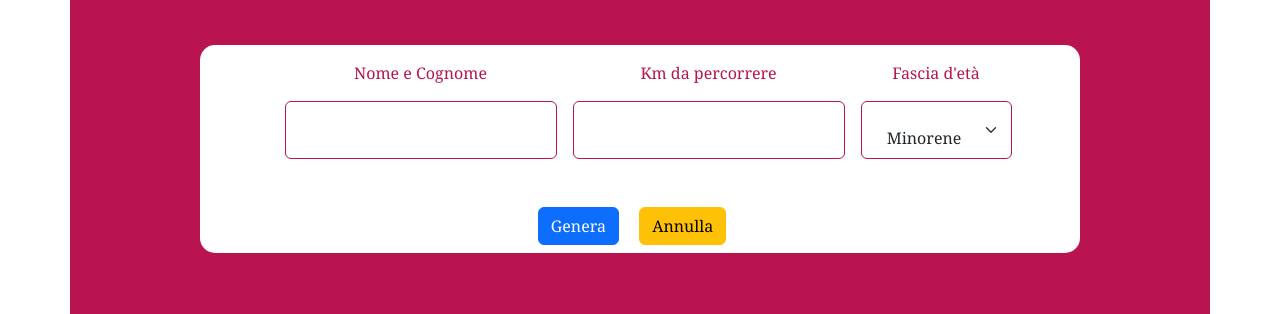
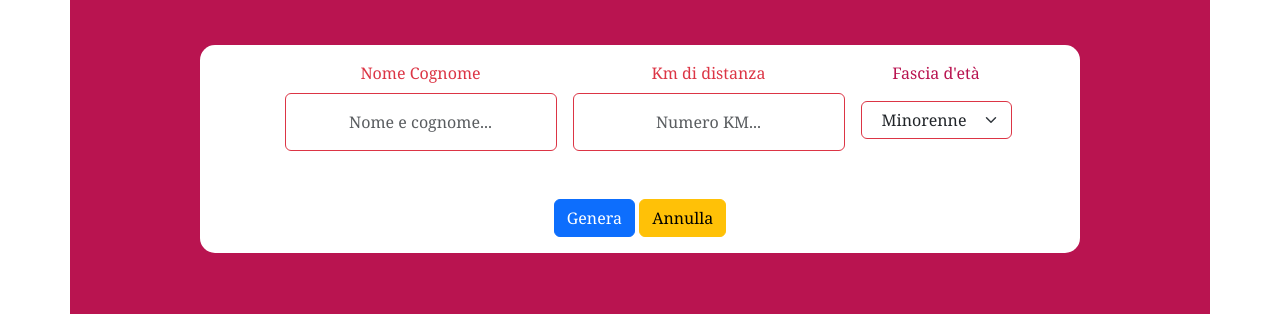
Before and after one commit to sisdream/js-biglietto-treno-form, a plain HTML site: page index.html in a window 1280 px wide. Shown: the part 83-397 px from the top of the page. Drawn offline with nearby package versions, Linux system fonts and the light colour scheme.

Commit message:
feat: form

```diff
--- a/css/style.css
+++ b/css/style.css
@@ -40,9 +40,8 @@ body{
 .title{
     margin-bottom: 1rem;
 }
-
-.btn{
-    margin-right: 1rem;
+.button{
+    margin: 3rem;
 }
 /* STAMPA DEL BIGLIETTO */
 .cont-tik{
--- a/index.html
+++ b/index.html
@@ -16,29 +16,27 @@
             <form class="d-flex justify-content-center">
                 <!-- NOME E COGNOME -->
                 <div class="ms-3">
-                    <label class="title" for="">Nome e Cognome</label>
-                    <input type="text" class="form-control mb-3" id="user-name"/>
+                    <label for="nameSurname" class="form-label text-danger">Nome Cognome</label>
+                    <input id="user-name" type="text" class="form-control text-center border border-danger" name="nomeCognome" placeholder="Nome e cognome...">
                 </div>
                 <!-- KM DA PERCORRERE -->
                 <div class="ms-3">
-                    <label class="title" for="">Km da percorrere</label>
-                    <input type="text" class="form-control mb-3" id="path"/>
+                    <label for="nameSurname" class="form-label text-danger">Km di distanza</label>
+                    <input id="path" type="text" class="form-control text-center border border-danger" name="kilometri" placeholder="Numero KM...">
                 </div>
                 <!-- FASCIE DI ETA' -->
                 <div class="ms-3">
-                    <label class="title" for="">Fascia d'età</label>
+                    <label for="nameSurname" class="form-label title">Fascia d'età</label>
 
-                    <div class="form-floating">
-                        <select class="form-select mb-5" id="user-age">
-                            <option value="Minorene">Minorene</option>
-                            <option value="Maggiorenne">Maggiorenne</option>
-                            <option value="Anzino">Anziano</option>
-                        </select>
-                    </div>
+                    <select id="user-age" class="form-select text-center border border-danger" name="fasciaEtà" aria-label="">
+                        <option selected="minorenne">Minorenne</option>
+                        <option value="maggiorenne">Maggiorenne</option>
+                        <option value="over">Over65</option>
+                    </select>
                 </div>
             </form>
             <!-- BOTTONI -->
-            <div>
+            <div class="button">
                 <button type="button" id="gen-btn" class="btn btn-primary">Genera</button>
                 <button type="reset" id="ann-btn" class="btn btn-warning">Annulla</button>
             </div>
--- a/js/script.js
+++ b/js/script.js
@@ -6,7 +6,22 @@ const btnUser = document.getElementById('btn-user')
 const hiddenTicket = document.getElementById("hidden-ticket")
 const price = document.getElementById('price')
 
+// per mettere in display-none la section biglietto
+hiddenTicket.style.display = "none"
 
 
-// per mettere in display-none la section biglietto
-bigliettoNascostoHtml.style.display = "none"
+// // al click del bottone attiva
+genBtn.addEventListener( 'click', function() {
+
+// per mettere il nome cognome nel biglietto
+ btnUser.innerHTML = userName.value
+if( userAge.value === "minorenne" ){
+    price.innerHTML = (path.value * 0.21) * 0.8
+
+}else if( userAge.value === "maggiorenne" ){
+ price.innerHTML = (kmHtml.value * 0.21) * 0.2
+
+}else if( userAge.value === "over65" ){
+    price.innerHTML = (kmHtml.value * 0.21) * 0.6
+}
+});
```
